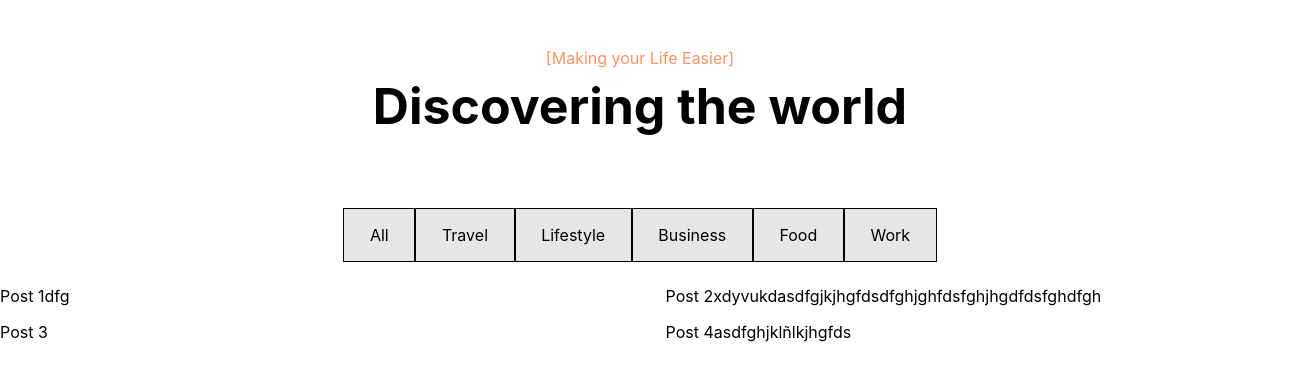
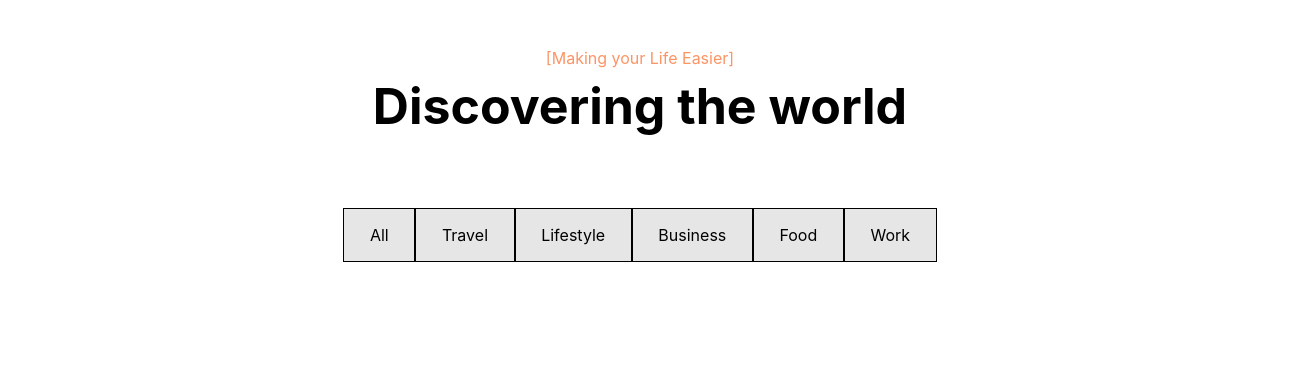
Before and after one commit to Zarahi93/challenge, a React (Create React App) app: page / in a window 1280 px wide. Shown: the top 380 px of the page, 1306 px wide, since content can reach past the window. Built offline with nearby package versions, Linux system fonts and the light colour scheme.

Commit message:
Creating components and use of Outlet

```diff
--- a/src/App.js
+++ b/src/App.js
@@ -1,10 +1,13 @@
 import { Routes, Route } from 'react-router-dom';
 import Home from './components/Home';
+import Posts from './components/postList';
 
 function App() {
   return (
   <Routes>
-    <Route path='/' element={<Home />} />
+    <Route path='/' element={<Home />}>
+    <Route path='post' element={ <Posts /> } />
+    </Route>
   </Routes>
   )
 }
--- a/src/components/Home.js
+++ b/src/components/Home.js
@@ -1,4 +1,6 @@
 //import { useNavigate } from 'react-router-dom';
+import { Outlet } from 'react-router-dom';
+
 import "./home.css";
 
 export default function Home() {
@@ -21,13 +23,8 @@ export default function Home() {
         <p className="nav">Food</p>
         <p className="nav">Work</p>
     </section>
-    <section id='postsection'>
-        <article className="post">Post 1dfg</article>
-        <article className="post">Post 2xdyvukdasdfgjkjhgfdsdfghjghfdsfghjhgdfdsfghdfgh</article>
-        <article className="post">Post 3</article>
-        <article className="post">Post 4asdfghjklñlkjhgfds</article>
-
-
+    <section id='mainsection'>
+    <Outlet />
     </section>
     {/* <footer id='mainfooter'>
         <button  id='log-out'></button>
--- a/src/components/home.css
+++ b/src/components/home.css
@@ -32,20 +32,3 @@ font-size: 50px;
     border-width: 1px;
     border-style: solid;
 }
-
-#postsection{
-    margin-top: 2vh;
-    display: -ms-grid;
-    display: grid;
-    grid-auto-columns: 1fr;
-    -ms-grid-columns: 1fr 1fr ;
-    grid-template-columns: 1fr 1fr;
-    -ms-grid-rows: auto auto;
-    grid-template-rows: auto auto;
-
-}
-
-.post{
-    margin: 1vh 2vw;
-    width: 48vw;
-}
--- /dev/null
+++ b/src/components/postItem.js
@@ -0,0 +1,10 @@
+import "./postitem.css"
+
+export default function PostItem(){
+    return(
+        <article className="post" style={{ backgroundImage: `url("https://source.unsplash.com/random")`}}>
+          <p className="title">Post 1</p>
+          <p className="body">asergdtfyuioñlu,kmjynhbgvfdcbdrhnjmk,kumjn</p>
+        </article>
+    );
+        };
--- /dev/null
+++ b/src/components/postList.js
@@ -0,0 +1,13 @@
+import React from "react";
+import PostItem from "./postItem";
+import "./postlist.css";
+
+export default function PostList() {
+    const notes = [{ nota: "algo", id: 13123 }, { nota: "algo2", id: 34534 }, { nota: "algo3", id: 45656765 }, { nota: "algo4", id: 45646765 }];
+
+    return (
+          <section className="post-list">
+          {notes.map((note) => <PostItem key={note.id} note={note} />)}
+          </section>
+    );
+  }
--- /dev/null
+++ b/src/components/postitem.css
@@ -0,0 +1,20 @@
+.post{
+    margin: 10px;
+    width: 48vw;
+    height: 60vh;
+    word-break: break-word;
+    background-repeat: no-repeat;
+    background-size:100%;
+
+}
+
+.title {
+    margin: 0%;
+    padding: 2%;
+}
+
+.body{
+    margin: 0%;
+    padding: 2%;
+
+}
--- /dev/null
+++ b/src/components/postlist.css
@@ -0,0 +1,12 @@
+.post-list{
+    margin-top: 2vh;
+    display: -ms-grid;
+    display: grid;
+    grid-auto-columns: 1fr;
+    -ms-grid-columns: 1fr 1fr ;
+    grid-template-columns: 1fr 1fr;
+    -ms-grid-rows: auto auto;
+    grid-template-rows: auto auto;
+    width: 100vw;
+    height: auto;
+}
```
